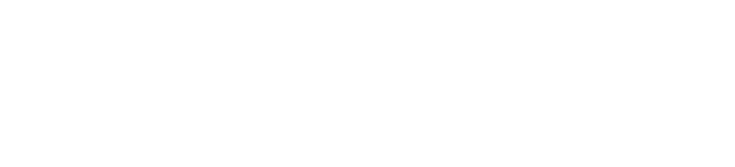
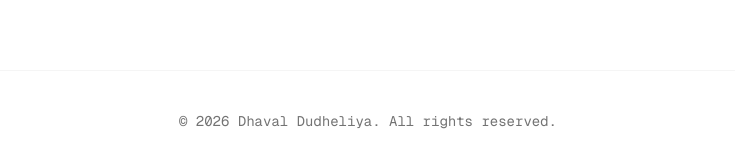
Before and after one commit to DhavalDudheliya/my_portfolio, a Next.js app: page /resume in a window 1280 px wide. Shown: the part 1123-1290 px from the top of the page, without its empty margins (272-1007 px from the left). Before the commit the page ends 1113 px from the top, so only its background shows below. Built offline with nearby package versions, Linux system fonts and the light colour scheme.

Commit message:
feat: add Footer component and integrate into RootLayout; adjust padding in Contact section

```diff
--- a/src/app/layout.tsx
+++ b/src/app/layout.tsx
@@ -3,6 +3,7 @@
 import type { Metadata } from "next";
 import { Geist, Geist_Mono } from "next/font/google";
 
+import Footer from "@/components/core/Footer";
 import Navbar from "@/components/core/Navbar";
 import { ThemeProvider } from "@/components/core/ThemeProviders";
 
@@ -39,6 +40,7 @@
         >
           <Navbar />
           {children}
+          <Footer />
         </ThemeProvider>
       </body>
     </html>
--- a/src/components/contact/index.tsx
+++ b/src/components/contact/index.tsx
@@ -8,7 +8,7 @@
 export default function Contact() {
   return (
     <ToastProvider position="top-right">
-      <section id="contacts" className="mx-auto px-4 py-20 md:px-0">
+      <section id="contacts" className="mx-auto px-4 py-12 md:px-0">
         <ContactHeader />
         <ContactMethods />
         <ContactForm />
--- /dev/null
+++ b/src/components/core/Footer.tsx
@@ -0,0 +1,18 @@
+import React from "react";
+
+import Container from "./Container";
+
+const Footer = () => {
+  return (
+    <Container className="mt-20 border-t border-neutral-100 py-10 dark:border-white/10">
+      <div className="flex flex-col items-center justify-center gap-4 text-center">
+        <p className="text-sm text-neutral-500 dark:text-neutral-400">
+          &copy; {new Date().getFullYear()} Dhaval Dudheliya. All rights
+          reserved.
+        </p>
+      </div>
+    </Container>
+  );
+};
+
+export default Footer;
```
